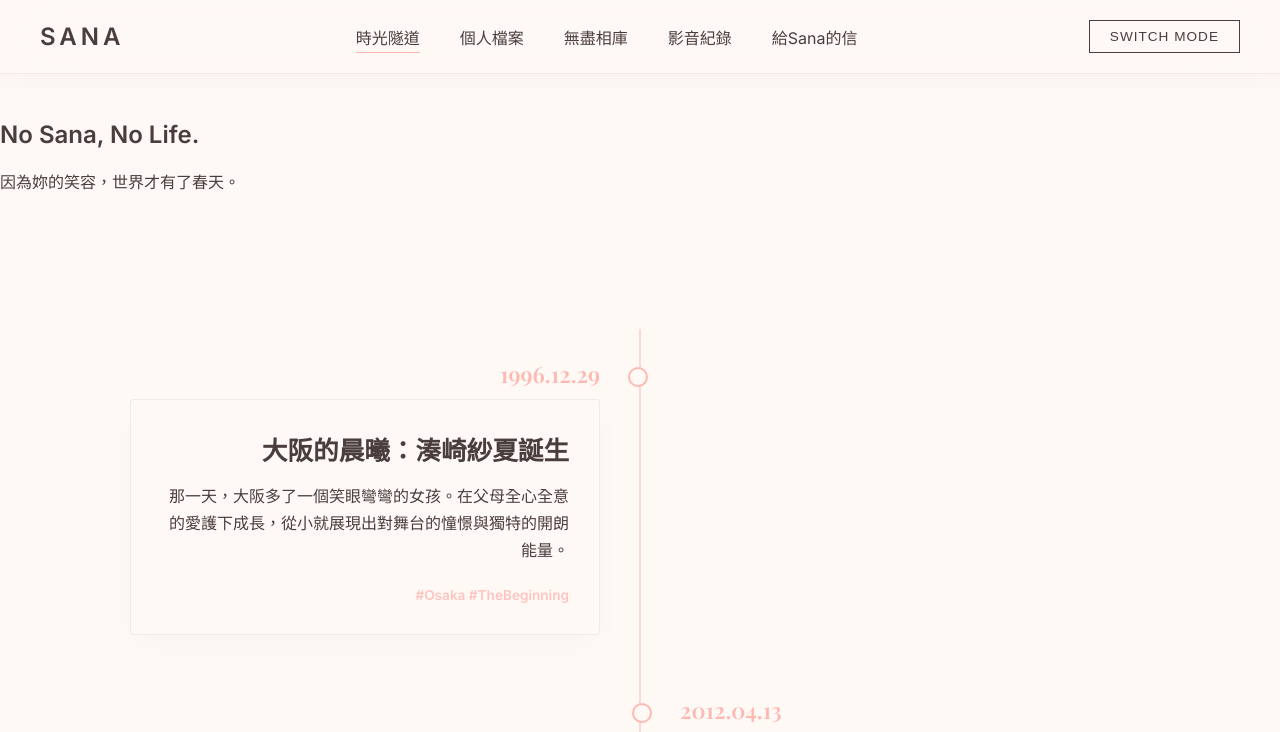
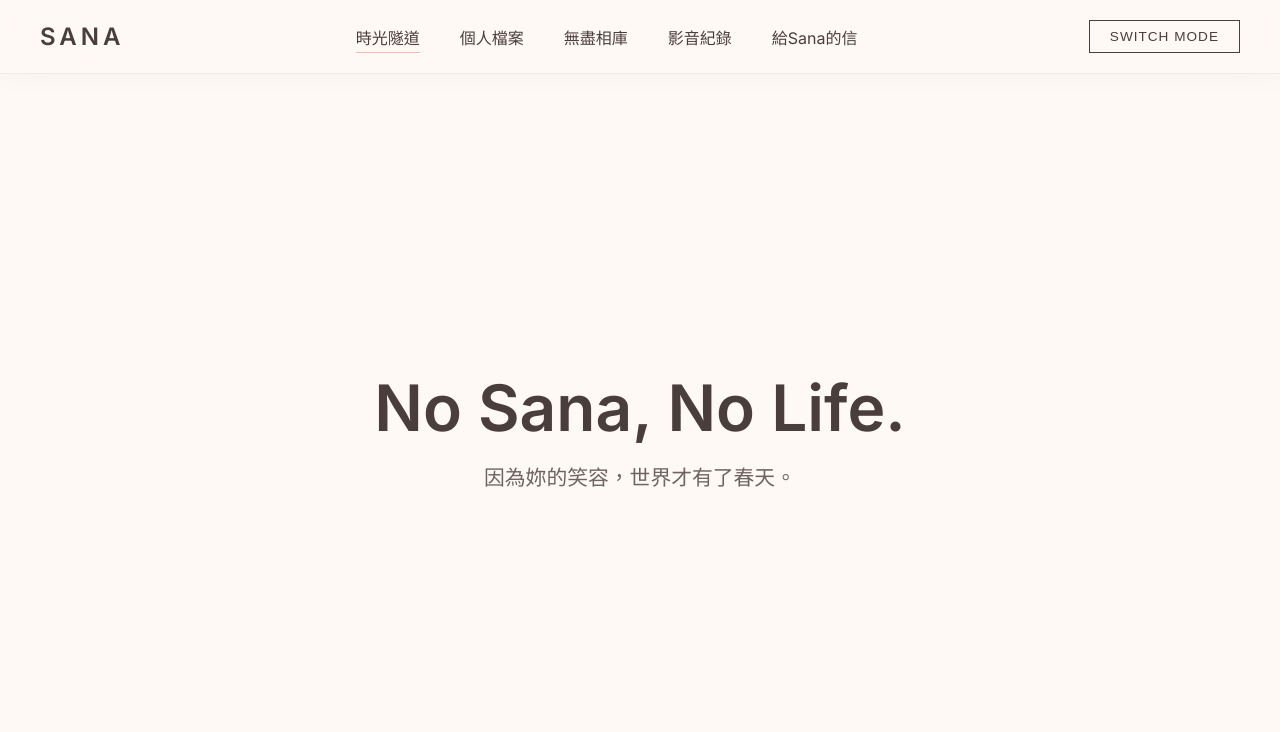
Before and after one commit to neo0916/sana, a plain HTML site: page index.html in a window 1280 px wide. Shown: the top 732 px of the page. Drawn offline with nearby package versions, Linux system fonts and the light colour scheme; a web font is replaced by a local one.

Commit message:
fix hero center

```diff
--- a/style.css
+++ b/style.css
@@ -148,6 +148,35 @@ body {
     font-size: 3rem;
     font-weight: 600;
     margin-bottom: 15px;
+}
+
+/* 🎯 強力修正：讓第一幕的標題與副標題完美置中 */
+#hero {
+    min-height: calc(100vh - 100px);
+    /* 扣除導覽列高度後，佔滿整個螢幕 */
+    display: flex;
+    flex-direction: column;
+    align-items: center;
+    /* 水平居中 */
+    justify-content: center;
+    /* 垂直居中 */
+    text-align: center;
+    /* 文字靠中對齊 */
+    padding: 20px;
+}
+
+#hero-title {
+    font-size: 4rem;
+    margin-top: 0;
+    margin-bottom: 15px;
+    font-weight: 600;
+}
+
+#hero-subtitle {
+    font-size: 1.3rem;
+    margin-top: 0;
+    margin-bottom: 40px;
+    opacity: 0.8;
 }
 
 /* ==========================================
```
